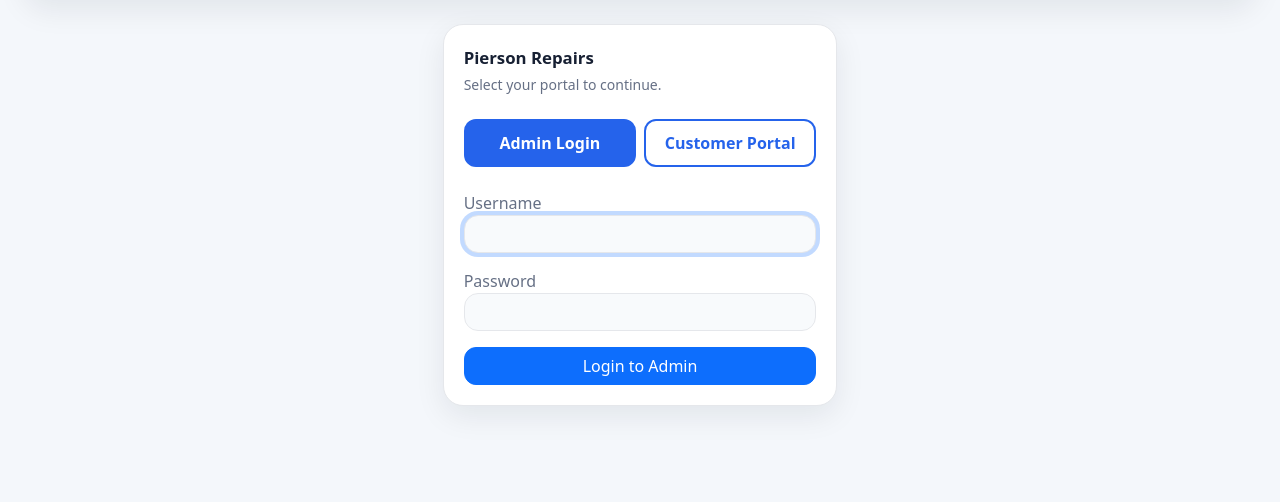
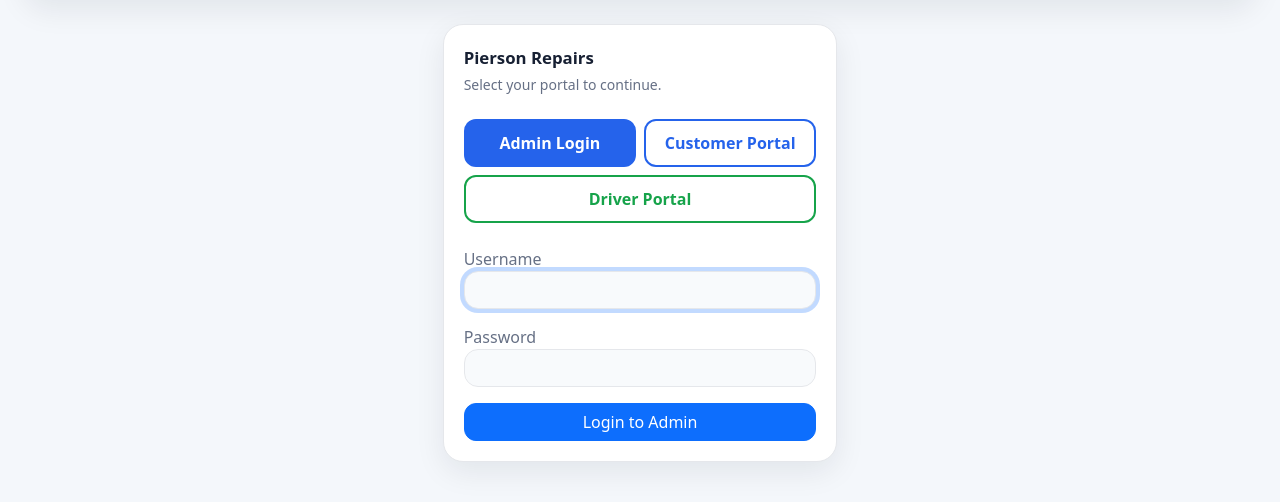
Before and after one commit to jralleman12A/pierson-repairs, a Flask app: page /login in a window 1280 px wide. Shown: the part 131-633 px from the top of the page. Run offline with Flask 3, Linux system fonts and the light colour scheme.

Commit message:
Update login.html

```diff
--- a/templates/login.html
+++ b/templates/login.html
@@ -10,16 +10,21 @@
                 <p class="text-muted mb-4" style="font-size:14px;">Select your portal to continue.</p>
 
                 <!-- Portal toggle tabs -->
-                <div style="display:flex; gap:8px; margin-bottom:24px;">
+                <div style="display:flex; gap:8px; margin-bottom:24px; flex-wrap:wrap;">
                     <button type="button" id="tab-admin" onclick="showTab('admin')"
                         style="flex:1; padding:10px; border-radius:12px; border:2px solid #2563eb;
-                               background:#2563eb; color:#fff; font-weight:700; cursor:pointer; transition:all .15s;">
+                               background:#2563eb; color:#fff; font-weight:700; cursor:pointer; transition:all .15s; min-width:120px;">
                         Admin Login
                     </button>
                     <button type="button" id="tab-customer" onclick="showTab('customer')"
                         style="flex:1; padding:10px; border-radius:12px; border:2px solid #2563eb;
-                               background:transparent; color:#2563eb; font-weight:700; cursor:pointer; transition:all .15s;">
+                               background:transparent; color:#2563eb; font-weight:700; cursor:pointer; transition:all .15s; min-width:120px;">
                         Customer Portal
+                    </button>
+                    <button type="button" id="tab-driver" onclick="showTab('driver')"
+                        style="flex:1; padding:10px; border-radius:12px; border:2px solid #16a34a;
+                               background:transparent; color:#16a34a; font-weight:700; cursor:pointer; transition:all .15s; min-width:120px;">
+                        Driver Portal
                     </button>
                 </div>
 
@@ -63,6 +68,23 @@
                     </form>
                 </div>
 
+                <!-- Driver form -->
+                <div id="form-driver" style="display:none;">
+                    <p class="text-muted mb-3" style="font-size:13px;">
+                        Enter the driver portal password to view your pickup list.
+                    </p>
+                    <form method="post" action="{{ url_for('login') }}">
+                        <input type="hidden" name="portal" value="driver">
+                        <div class="mb-3">
+                            <label class="small-label">Driver Password</label>
+                            <input type="password" class="form-control" name="password" required>
+                        </div>
+                        <button type="submit" class="btn w-100" style="background:#16a34a; color:#fff; font-weight:700; border-radius:12px; padding:10px;">
+                            Enter Driver Portal
+                        </button>
+                    </form>
+                </div>
+
             </div>
         </div>
     </div>
@@ -72,23 +94,28 @@
 const activeTab = "{{ active_tab | default('admin') }}";
 
 function showTab(tab) {
-    const isAdmin = tab === 'admin';
-    document.getElementById('form-admin').style.display = isAdmin ? 'block' : 'none';
-    document.getElementById('form-customer').style.display = isAdmin ? 'none' : 'block';
+    document.getElementById('form-admin').style.display = tab === 'admin' ? 'block' : 'none';
+    document.getElementById('form-customer').style.display = tab === 'customer' ? 'block' : 'none';
+    document.getElementById('form-driver').style.display = tab === 'driver' ? 'block' : 'none';
 
-    const tabAdmin = document.getElementById('tab-admin');
-    const tabCustomer = document.getElementById('tab-customer');
+    // Reset all tabs
+    document.getElementById('tab-admin').style.background = 'transparent';
+    document.getElementById('tab-admin').style.color = '#2563eb';
+    document.getElementById('tab-customer').style.background = 'transparent';
+    document.getElementById('tab-customer').style.color = '#2563eb';
+    document.getElementById('tab-driver').style.background = 'transparent';
+    document.getElementById('tab-driver').style.color = '#16a34a';
 
-    if (isAdmin) {
-        tabAdmin.style.background = '#2563eb';
-        tabAdmin.style.color = '#fff';
-        tabCustomer.style.background = 'transparent';
-        tabCustomer.style.color = '#2563eb';
-    } else {
-        tabCustomer.style.background = '#2563eb';
-        tabCustomer.style.color = '#fff';
-        tabAdmin.style.background = 'transparent';
-        tabAdmin.style.color = '#2563eb';
+    // Activate selected tab
+    if (tab === 'admin') {
+        document.getElementById('tab-admin').style.background = '#2563eb';
+        document.getElementById('tab-admin').style.color = '#fff';
+    } else if (tab === 'customer') {
+        document.getElementById('tab-customer').style.background = '#2563eb';
+        document.getElementById('tab-customer').style.color = '#fff';
+    } else if (tab === 'driver') {
+        document.getElementById('tab-driver').style.background = '#16a34a';
+        document.getElementById('tab-driver').style.color = '#fff';
     }
 }
 
```
